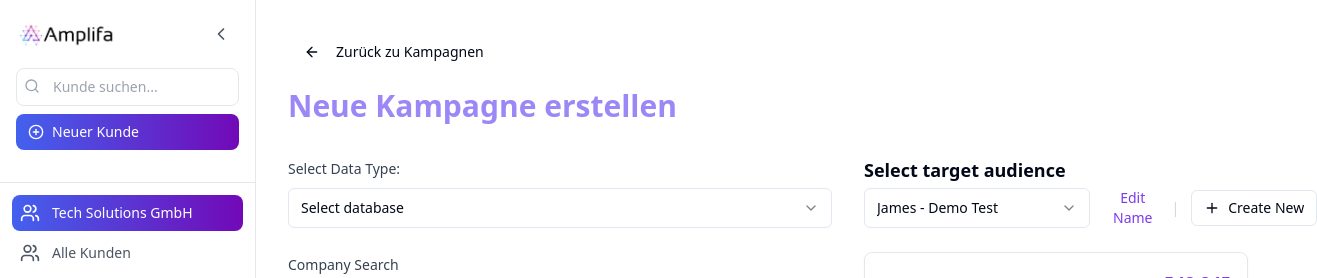
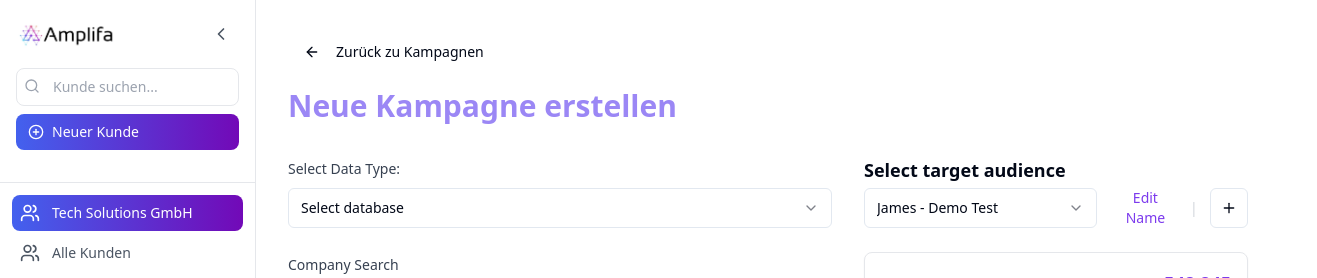
Before and after one commit to afilipiak25/agency-insight-portal, a React (Vite) app: page /campaigns/create in a window 1280 px wide. Shown: the top 278 px of the page, 1317 px wide, since content can reach past the window. Built offline with nearby package versions, Linux system fonts and the light colour scheme.

Commit message:
Update Create New button
Remove text label from "Create New" button in the campaign creation form, leaving only the "+" icon.

```diff
--- a/src/components/campaigns/AudienceHeader.tsx
+++ b/src/components/campaigns/AudienceHeader.tsx
@@ -29,9 +29,8 @@ export const AudienceHeader = () => {
               Edit Name
             </button>
             <span className="text-gray-300">|</span>
-            <Button size="sm" variant="outline" className="gap-2">
+            <Button size="icon" variant="outline">
               <Plus className="w-4 h-4" />
-              Create New
             </Button>
           </div>
         </div>
```
